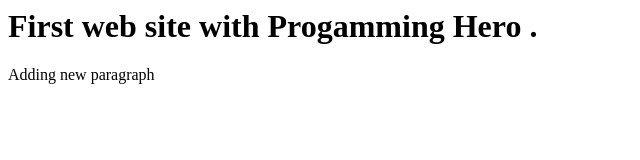
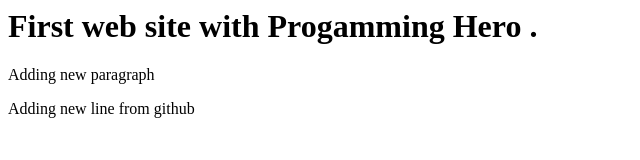
Before and after one commit to solaimanshadin/first-project-with-programming-hero, a plain HTML site: page index.html in a window 1280 px wide. Shown: the whole page, without its empty margins (0-640 px from the left). Drawn offline with Linux system fonts and the light colour scheme.

Commit message:
Update index.html

```diff
--- a/index.html
+++ b/index.html
@@ -1,2 +1,3 @@
 <h1>First web site with Progamming Hero .</h1>
 <p>Adding new paragraph</p>
+<p>Adding new line from github</p>
```
